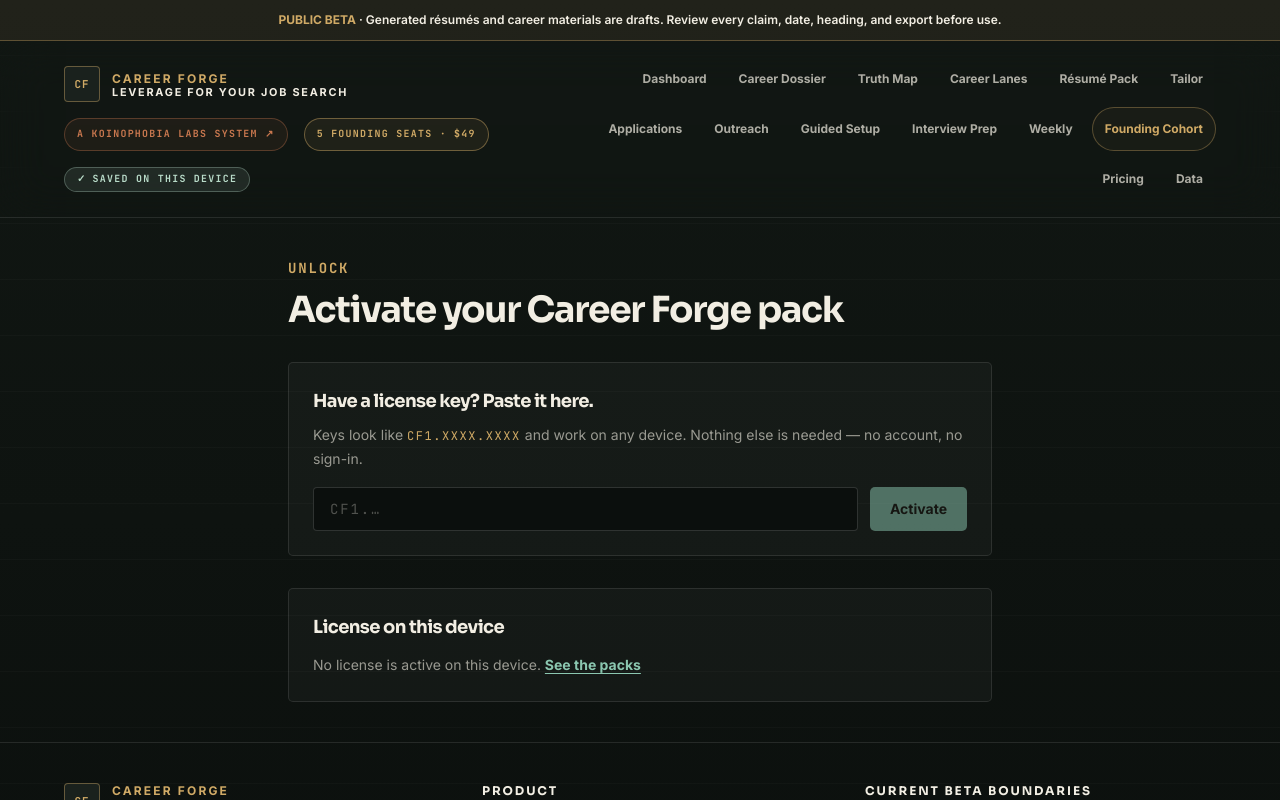
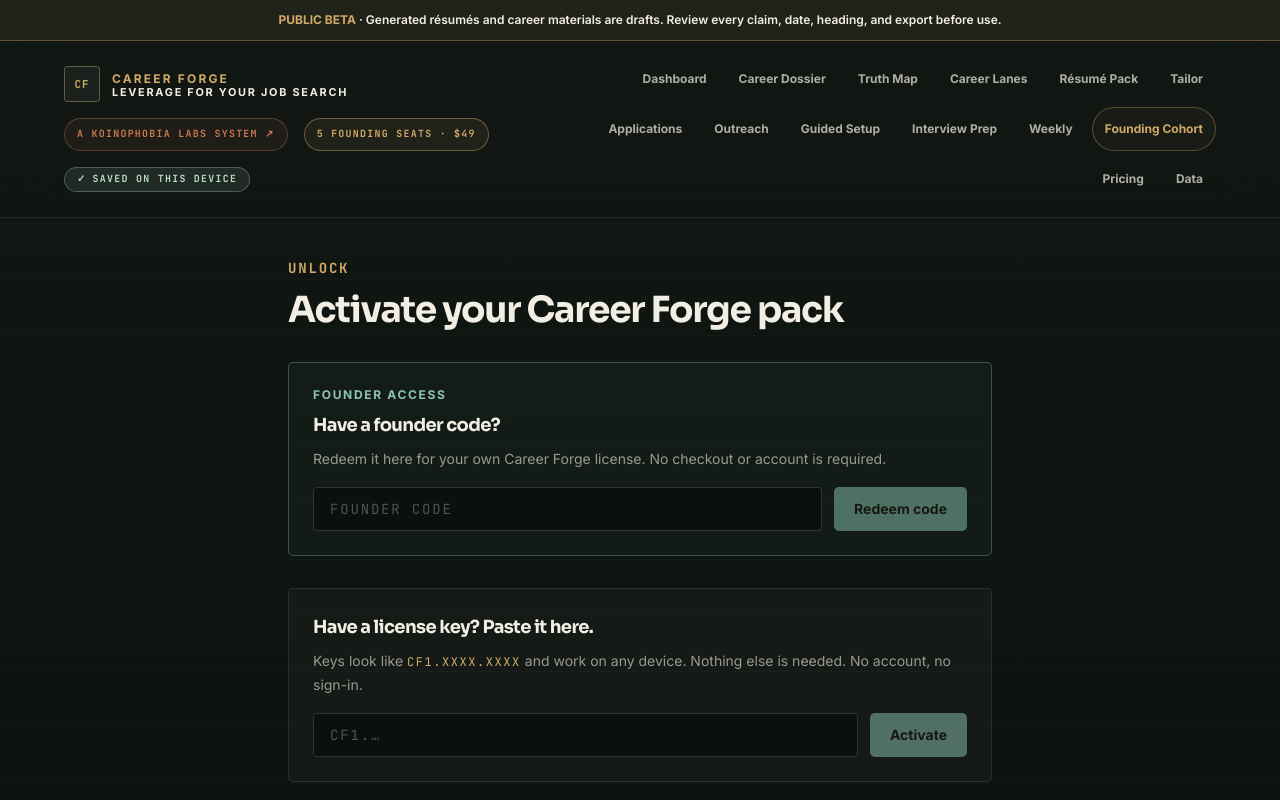
Before and after one commit to koinophobia-labs/career-forge-lite, a Next.js app: page /unlock in a window 1280 px wide. Shown: the top 800 px of the page. Built offline with nearby package versions, Linux system fonts and the light colour scheme.

Commit message:
Add founder code redemption to unlock

```diff
--- a/src/app/unlock/page.tsx
+++ b/src/app/unlock/page.tsx
@@ -12,17 +12,24 @@ import { PACKAGES } from "@/lib/packages";
 type FulfillmentState =
   | { phase: "idle" }
   | { phase: "fetching" }
-  | { phase: "issued"; license: string; packageName: string }
+  | { phase: "issued"; license: string; packageName: string; source: "purchase" | "invite" }
   | { phase: "pending" }
   | { phase: "error"; message: string };
 
+type InviteState =
+  | { phase: "idle" }
+  | { phase: "redeeming" }
+  | { phase: "error"; message: string };
+
 // Exchanges a completed checkout for the license key and activates it.
-// Also the manual home for pasting a key on a new device.
+// Also the manual home for founder invites and keys used on a new device.
 function UnlockContent() {
   const searchParams = useSearchParams();
   const sessionId = searchParams.get("session_id");
   const { entitlement } = useEntitlement();
   const [fulfillment, setFulfillment] = useState<FulfillmentState>({ phase: "idle" });
+  const [inviteCode, setInviteCode] = useState("");
+  const [inviteState, setInviteState] = useState<InviteState>({ phase: "idle" });
   const [manualKey, setManualKey] = useState("");
   const [manualResult, setManualResult] = useState<"valid" | "invalid" | null>(null);
   const [copied, setCopied] = useState(false);
@@ -39,7 +46,12 @@ function UnlockContent() {
           trackCareerEvent("checkout_completed");
           const outcome = await activateLicenseKey(data.license);
           trackCareerEvent(outcome.status === "valid" ? "license_activated" : "license_invalid");
-          setFulfillment({ phase: "issued", license: data.license, packageName: data.packageName ?? "your pack" });
+          setFulfillment({
+            phase: "issued",
+            license: data.license,
+            packageName: data.packageName ?? "your pack",
+            source: "purchase"
+          });
           return;
         }
         if (data.pending) {
@@ -48,8 +60,45 @@ function UnlockContent() {
         }
         setFulfillment({ phase: "error", message: data.error ?? "Something went wrong issuing your key." });
       })
-      .catch(() => setFulfillment({ phase: "error", message: "Could not reach the license service — check your connection and reload this page." }));
+      .catch(() => setFulfillment({ phase: "error", message: "Could not reach the license service. Check your connection and reload this page." }));
   }, [sessionId]);
+
+  async function handleFounderInvite(event: FormEvent<HTMLFormElement>) {
+    event.preventDefault();
+    if (!inviteCode.trim() || inviteState.phase === "redeeming") return;
+    setInviteState({ phase: "redeeming" });
+
+    try {
+      const response = await fetch("/api/invite", {
+        method: "POST",
+        headers: { "Content-Type": "application/json" },
+        body: JSON.stringify({ code: inviteCode })
+      });
+      const data = (await response.json()) as { license?: string; packageName?: string; error?: string };
+      if (!response.ok || !data.license) {
+        setInviteState({ phase: "error", message: data.error ?? "That founder code could not be redeemed." });
+        return;
+      }
+
+      const outcome = await activateLicenseKey(data.license);
+      trackCareerEvent(outcome.status === "valid" ? "license_activated" : "license_invalid");
+      if (outcome.status !== "valid") {
+        setInviteState({ phase: "error", message: "The invite was accepted, but the issued license could not be activated." });
+        return;
+      }
+
+      setInviteCode("");
+      setInviteState({ phase: "idle" });
+      setFulfillment({
+        phase: "issued",
+        license: data.license,
+        packageName: data.packageName ?? "your pack",
+        source: "invite"
+      });
+    } catch {
+      setInviteState({ phase: "error", message: "Could not reach the founder invite service. Check your connection and try again." });
+    }
+  }
 
   async function handleManualActivate(event: FormEvent<HTMLFormElement>) {
     event.preventDefault();
@@ -85,12 +134,14 @@ function UnlockContent() {
 
         {fulfillment.phase === "issued" && (
           <div className="mt-6 rounded-xl border border-cyan/30 bg-cyan/5 p-6">
-            <p className="text-xs font-black uppercase tracking-[0.14em] text-cyan">Purchase confirmed</p>
+            <p className="text-xs font-black uppercase tracking-[0.14em] text-cyan">
+              {fulfillment.source === "invite" ? "Founder invite accepted" : "Purchase confirmed"}
+            </p>
             <h2 className="mt-2 text-xl font-bold text-paper">Your {fulfillment.packageName} is unlocked.</h2>
             <p className="mt-3 text-sm leading-6 text-paper/70">
-              This is your license key. It is already active in this browser —{" "}
-              <span className="font-bold text-paper">save it somewhere safe</span> so you can unlock any other device.
-              Your Stripe receipt links back to this page if you ever lose it.
+              This is your unique license key. It is already active in this browser.{" "}
+              <span className="font-bold text-paper">Save it somewhere safe</span> so you can unlock any other device.
+              {fulfillment.source === "purchase" && " Your Stripe receipt links back to this page if you ever lose it."}
             </p>
             <div className="mt-4 flex flex-wrap items-center gap-3">
               <code
@@ -118,8 +169,8 @@ function UnlockContent() {
         {fulfillment.phase === "pending" && (
           <div className="mt-6 rounded-xl border border-gold/30 bg-gold/10 p-6">
             <p className="text-sm leading-6 text-paper/80">
-              Your payment is still processing (some payment methods take a few minutes). Reload this page shortly —
-              your Stripe receipt email also links back here.
+              Your payment is still processing (some payment methods take a few minutes). Reload this page shortly. Your
+              Stripe receipt email also links back here.
             </p>
           </div>
         )}
@@ -129,16 +180,55 @@ function UnlockContent() {
             <p className="text-sm font-bold text-ember">{fulfillment.message}</p>
             <p className="mt-2 text-sm leading-6 text-paper/70">
               If you completed a purchase, use the link in your Stripe receipt email to return here, or reply to the
-              receipt to reach support. Your purchase is safe — this page can always re-issue your key.
+              receipt to reach support. Your purchase is safe. This page can always re-issue your key.
             </p>
           </div>
         )}
+
+        <div className="mt-8 rounded-xl border border-cyan/25 bg-cyan/[0.04] p-6">
+          <p className="text-xs font-black uppercase tracking-[0.14em] text-cyan">Founder access</p>
+          <h2 className="mt-2 text-lg font-bold text-paper">Have a founder code?</h2>
+          <p className="mt-2 text-sm leading-6 text-paper/60">
+            Redeem it here for your own Career Forge license. No checkout or account is required.
+          </p>
+          <form onSubmit={handleFounderInvite} className="mt-4 flex flex-col gap-3 sm:flex-row">
+            <label htmlFor="founder-code" className="sr-only">
+              Founder code
+            </label>
+            <input
+              id="founder-code"
+              type="text"
+              value={inviteCode}
+              onChange={(event) => {
+                setInviteCode(event.target.value);
+                setInviteState({ phase: "idle" });
+              }}
+              placeholder="Founder code"
+              autoComplete="off"
+              autoCapitalize="none"
+              spellCheck={false}
+              className="lab-mono min-h-11 flex-1 rounded-md border border-white/15 bg-obsidian px-4 py-2 text-sm text-paper placeholder:text-paper/30 focus:border-cyan focus:outline-none"
+            />
+            <button
+              type="submit"
+              disabled={!inviteCode.trim() || inviteState.phase === "redeeming"}
+              className="min-h-11 rounded-md bg-cyan px-5 py-2 text-sm font-black text-ink transition hover:bg-gold disabled:cursor-not-allowed disabled:opacity-50"
+            >
+              {inviteState.phase === "redeeming" ? "Redeeming…" : "Redeem code"}
+            </button>
+          </form>
+          {inviteState.phase === "error" && (
+            <p role="alert" className="mt-3 text-sm font-bold text-ember">
+              {inviteState.message}
+            </p>
+          )}
+        </div>
 
         <div className="mt-8 rounded-xl border border-white/10 bg-white/[0.03] p-6">
           <h2 className="text-lg font-bold text-paper">Have a license key? Paste it here.</h2>
           <p className="mt-2 text-sm leading-6 text-paper/60">
             Keys look like <span className="lab-mono text-xs">CF1.xxxx.xxxx</span> and work on any device. Nothing else
-            is needed — no account, no sign-in.
+            is needed. No account, no sign-in.
           </p>
           <form onSubmit={handleManualActivate} className="mt-4 flex flex-col gap-3 sm:flex-row">
             <label htmlFor="license-key" className="sr-only">
@@ -167,7 +257,7 @@ function UnlockContent() {
           </form>
           {manualResult === "valid" && (
             <p className="mt-3 text-sm font-bold text-cyan">
-              Key activated — your pack is unlocked on this device.
+              Key activated. Your pack is unlocked on this device.
             </p>
           )}
           {manualResult === "invalid" && (
```
